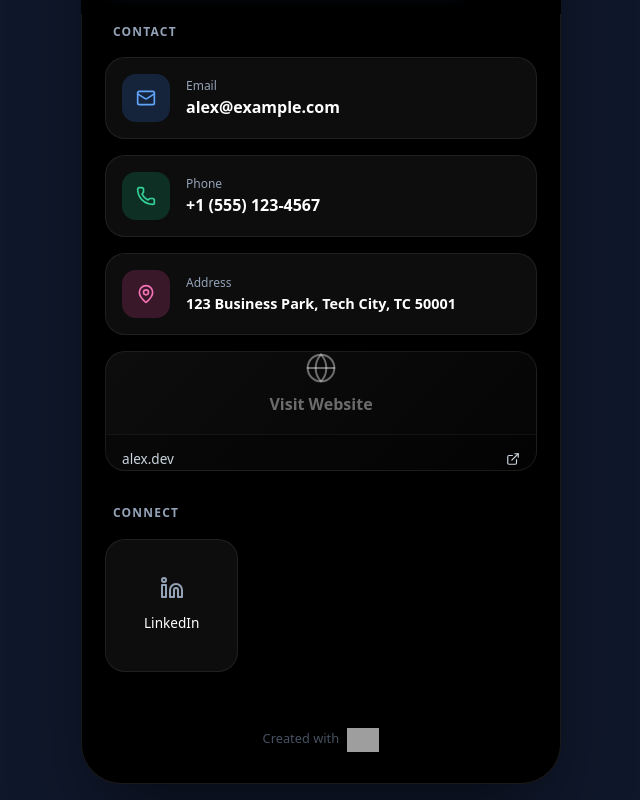
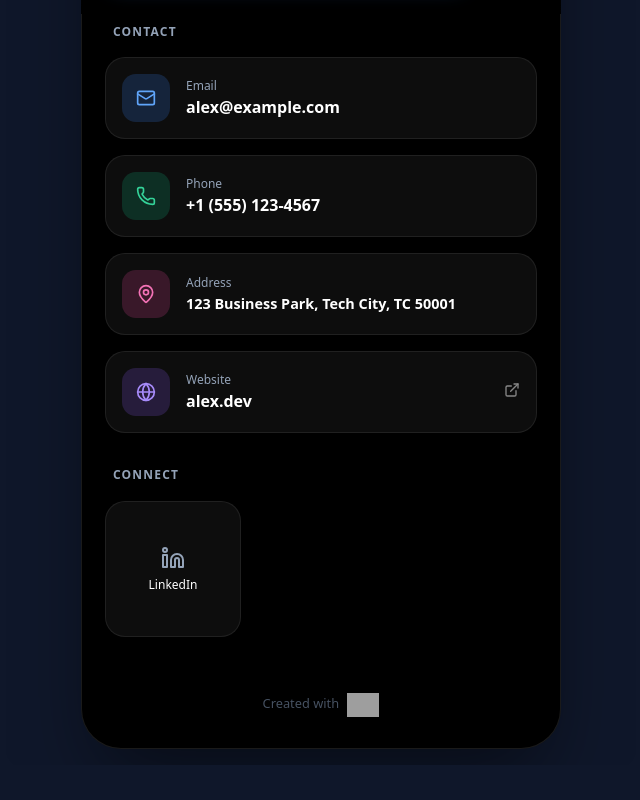
Before and after one commit to smitpatel-29/Justtapp, a Next.js app: page /c/1 in a window 1280 px wide. Shown: the part 520-1320 px from the top of the page, without its empty margins (319-959 px from the left). After the commit the page ends 1285 px from the top, so only its background shows below. Built offline with nearby package versions, Linux system fonts and the light colour scheme; grey boxes are pictures that could not be loaded.

Commit message:
client page ui

```diff
--- a/package.json
+++ b/package.json
@@ -11,6 +11,7 @@
   "dependencies": {
     "lucide-react": "^0.564.0",
     "next": "16.1.6",
+    "qrcode.react": "^4.2.0",
     "react": "19.2.3",
     "react-dom": "19.2.3"
   },
--- a/src/components/ProfileView.js
+++ b/src/components/ProfileView.js
@@ -23,7 +23,8 @@ import {
   Languages,
 } from "lucide-react";
 import styles from "./ProfileView.module.css";
-import { useState } from "react";
+import { useState, useEffect } from "react";
+import { QRCodeCanvas } from "qrcode.react";
 
 // Language Dictionary
 const translations = {
@@ -299,6 +300,17 @@ END:VCARD`;
     };
   };
 
+  useEffect(() => {
+    if (showQr) {
+      document.body.style.overflow = "hidden";
+    } else {
+      document.body.style.overflow = "";
+    }
+    return () => {
+      document.body.style.overflow = "";
+    };
+  }, [showQr]);
+
   return (
     <div className={styles.wrapper} style={getThemeStyles()}>
       <div className={styles.mobileContainer}>
@@ -444,15 +456,27 @@ END:VCARD`;
                 href={client.website}
                 target="_blank"
                 rel="noopener noreferrer"
-                className={`${styles.card} ${styles.websiteCard}`}
+                className={styles.card}
               >
-                <div className={styles.websitePreview}>
-                  <Globe size={32} strokeWidth={1.5} />
-                  <span>{t.visitWebsite}</span>
+                <div
+                  className={styles.iconBox}
+                  style={{
+                    background: "rgba(139, 92, 246, 0.2)",
+                    color: "#a78bfa",
+                  }}
+                >
+                  <Globe size={20} />
                 </div>
-                <div className={styles.cardFooter}>
-                  <span>{client.website.replace(/^https?:\/\//, "")}</span>
-                  <ExternalLink size={14} />
+                <div className={styles.cardText}>
+                  <span className={styles.cardLabel}>{t.website}</span>
+                  <span className={styles.cardValue}>
+                    {client.website
+                      .replace(/^https?:\/\//, "")
+                      .replace(/\/$/, "")}
+                  </span>
+                </div>
+                <div style={{ marginLeft: "auto", opacity: 0.5 }}>
+                  <ExternalLink size={16} />
                 </div>
               </a>
             )}
@@ -499,26 +523,25 @@ END:VCARD`;
             <div className={styles.qrCard} onClick={(e) => e.stopPropagation()}>
               <h3>{t.shareProfile}</h3>
               <div className={styles.qrPlaceholder}>
-                {/* In a real app, use a QR library here. For now, pseudo-QR */}
                 <div
                   style={{
-                    display: "grid",
-                    gridTemplateColumns: "repeat(5, 1fr)",
-                    gap: "4px",
+                    display: "flex",
+                    justifyContent: "center",
+                    alignItems: "center",
+                    padding: "1rem",
+                    background: "white",
+                    borderRadius: "8px",
                   }}
                 >
-                  {[...Array(25)].map((_, i) => (
-                    <div
-                      key={i}
-                      style={{
-                        width: "100%",
-                        aspectRatio: "1",
-                        background:
-                          Math.random() > 0.5 ? "white" : "transparent",
-                        borderRadius: "2px",
-                      }}
-                    />
-                  ))}
+                  <QRCodeCanvas
+                    value={
+                      typeof window !== "undefined" ? window.location.href : ""
+                    }
+                    size={200}
+                    bgColor={"#ffffff"}
+                    fgColor={"#000000"}
+                    level={"L"}
+                  />
                 </div>
               </div>
               <p>
--- a/src/components/ProfileView.module.css
+++ b/src/components/ProfileView.module.css
@@ -311,59 +311,22 @@
   font-weight: 600;
 }
 
-.websiteCard {
-  flex-direction: column;
-  align-items: flex-start;
-  padding: 0;
-  overflow: hidden;
-  height: 120px;
-  background: linear-gradient(
-    135deg,
-    rgba(255, 255, 255, 0.05),
-    rgba(255, 255, 255, 0.02)
-  );
-}
-
-.websitePreview {
-  flex: 1;
-  width: 100%;
-  display: flex;
-  align-items: center;
-  justify-content: center;
-  flex-direction: column;
-  gap: 0.5rem;
-  color: rgba(255, 255, 255, 0.4);
-  font-weight: 600;
-}
-
-.cardFooter {
-  width: 100%;
-  padding: 0.8rem 1rem;
-  background: rgba(0, 0, 0, 0.3);
-  display: flex;
-  justify-content: space-between;
-  align-items: center;
-  font-size: 0.85rem;
-  color: var(--text-tertiary, #cbd5e1);
-  border-top: 1px solid rgba(255, 255, 255, 0.05);
-}
-
 .socialGrid {
   display: grid;
-  grid-template-columns: repeat(auto-fill, minmax(130px, 1fr));
-  gap: 1rem;
+  grid-template-columns: repeat(3, 1fr);
+  gap: 0.75rem;
 }
 
 .socialCard {
   background: var(--card-bg, rgba(255, 255, 255, 0.03));
   border: 1px solid rgba(255, 255, 255, 0.08);
   border-radius: 20px;
-  padding: 1.5rem;
+  padding: 1rem;
   display: flex;
   flex-direction: column;
   align-items: center;
   justify-content: center;
-  gap: 0.75rem;
+  gap: 0.5rem;
   text-decoration: none;
   color: var(--text-primary, white);
   transition: all 0.2s;
@@ -385,9 +348,11 @@
   color: var(--text-primary, white);
 }
 .socialCard span {
-  font-size: 0.85rem;
+  font-size: 0.75rem;
   font-weight: 500;
   text-transform: capitalize;
+  text-align: center;
+  line-height: 1.1;
 }
 
 .footer {
@@ -403,17 +368,17 @@
 
 /* Modal & Animations kept same */
 .modalOverlay {
-  position: absolute;
+  position: fixed;
   top: 0;
   left: 0;
   right: 0;
   bottom: 0;
-  background: rgba(0, 0, 0, 0.8);
-  backdrop-filter: blur(10px);
+  background: rgba(0, 0, 0, 0.3);
+  backdrop-filter: blur(12px);
   display: flex;
   align-items: center;
   justify-content: center;
-  z-index: 50;
+  z-index: 9999;
   animation: fadeIn 0.3s ease;
 }
 
```
Also changed, not shown: 1 other file (tests, documents, lock files or other folders).
